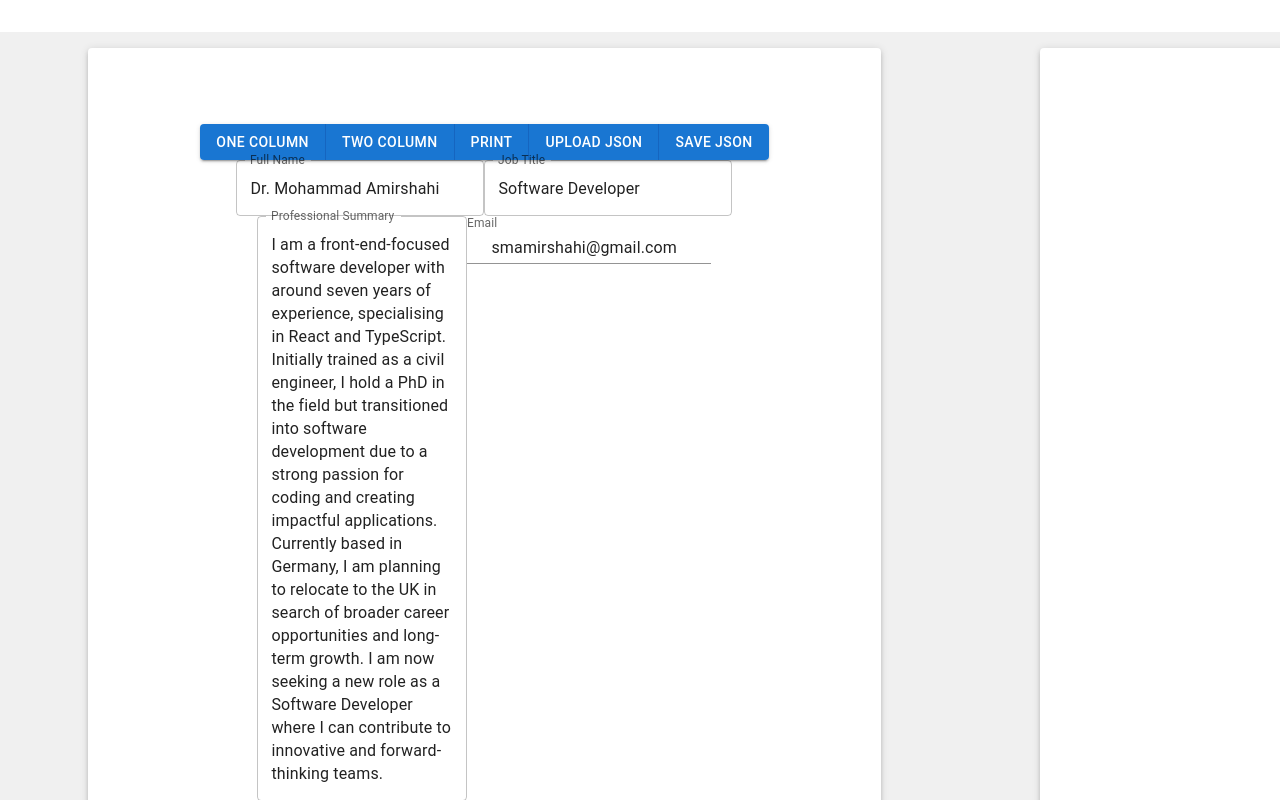
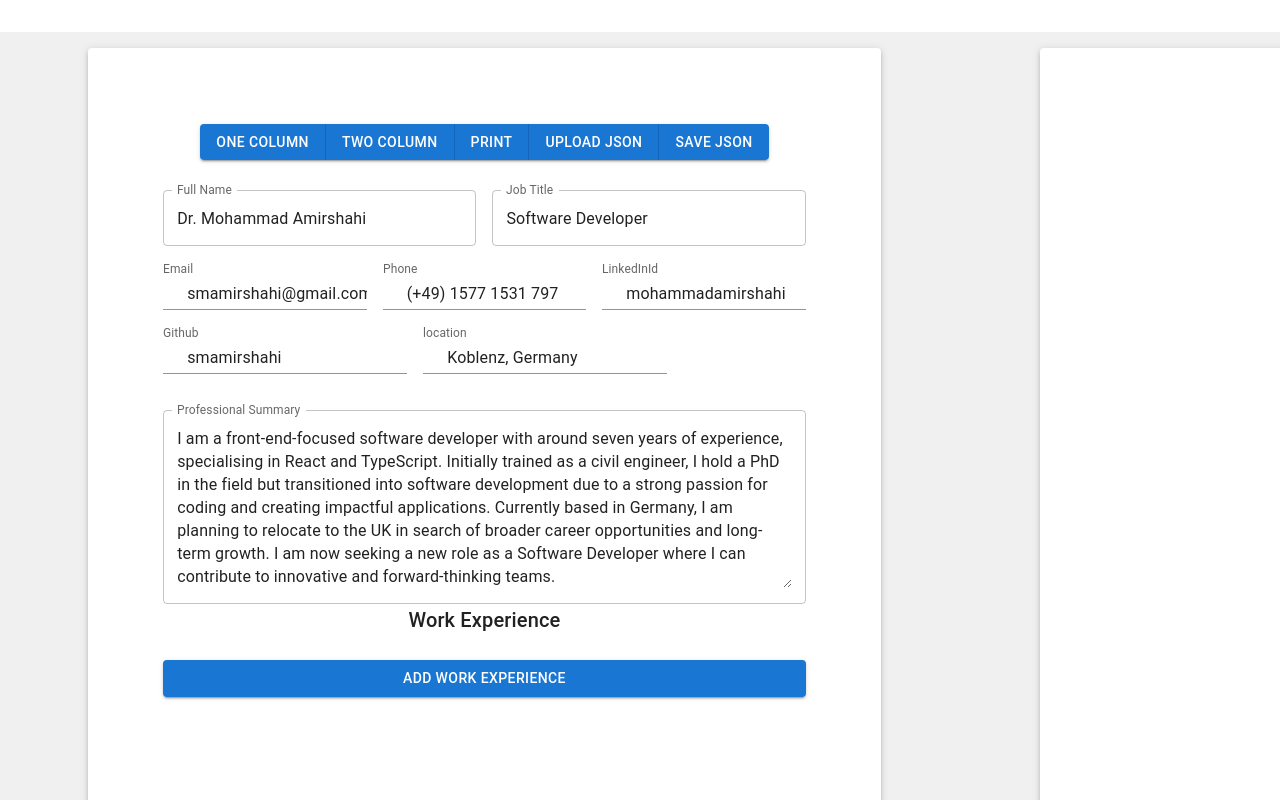
Before and after one commit to smamirshahi/squeezy-cv, a React (Vite) app: page / in a window 1280 px wide. Shown: the top 800 px of the page. Built offline with nearby package versions, Linux system fonts and the light colour scheme; some icons are missing.

Commit message:
[Create-two-pages-for-settings-and-content] Correct the styling and add work experience

```diff
--- a/src/components/template-button.tsx
+++ b/src/components/template-button.tsx
@@ -12,7 +12,11 @@ export function TemplateButton({ printReference }: Props): JSX.Element {
   const dispatch = useDispatch();
 
   return (
-    <ButtonGroup variant="contained" aria-label="Basic button group">
+    <ButtonGroup
+      variant="contained"
+      aria-label="Basic button group"
+      sx={{ mb: "30px" }}
+    >
       <Button onClick={() => dispatch(setTemplate("one-column"))}>
         One Column
       </Button>
--- a/src/pages/settings-page/settings-page.tsx
+++ b/src/pages/settings-page/settings-page.tsx
@@ -1,4 +1,4 @@
-import { Paper, TextField } from "@mui/material";
+import { Box, Paper, TextField } from "@mui/material";
 import { TemplateButton } from "../../components/template-button";
 import { A4_HEIGHT_MM, A4_WIDTH_MM } from "../../common/custom-styles";
 import { applicantSelector } from "../../store/applicant/applicant-slice";
@@ -9,6 +9,7 @@ import LinkedInIcon from "@mui/icons-material/LinkedIn";
 import GitHubIcon from "@mui/icons-material/GitHub";
 import LocationOnIcon from "@mui/icons-material/LocationOn";
 import { TextFieldWithIcon } from "./text-field-with-icon";
+import { ExperienceForm } from "./text-field-work-experience";
 
 interface Props {
   /** The reference to the content */
@@ -31,25 +32,24 @@ export function SettingsPage({ contentRef }: Props): JSX.Element {
       }}
     >
       <TemplateButton printReference={contentRef} />
+      <Box display="flex" gap={2} mb={2}>
         <TextField
           id="outlined-basic"
           label="Full Name"
           variant="outlined"
           value={applicant.nameJobTitle.name}
+          fullWidth
         />
         <TextField
           id="outlined-basic"
           label="Job Title"
           variant="outlined"
           value={applicant.nameJobTitle.currentJobTitle}
+          fullWidth
         />
-      <TextField
-        id="outlined-basic"
-        label="Professional Summary"
-        variant="outlined"
-        multiline
-        value={applicant.professionalSummary.summary}
-      />
+      </Box>
+
+      <Box display="flex" gap={2} mb={2}>
         <TextFieldWithIcon
           icon={<AlternateEmailIcon />}
           label="Email"
@@ -65,6 +65,8 @@ export function SettingsPage({ contentRef }: Props): JSX.Element {
           label="LinkedInId"
           value={applicant.contactInformation.linkedInId}
         />
+      </Box>
+      <Box display="flex" gap={2} mb={2}>
         <TextFieldWithIcon
           icon={<GitHubIcon />}
           label="Github"
@@ -75,6 +77,23 @@ export function SettingsPage({ contentRef }: Props): JSX.Element {
           label="location"
           value={applicant.contactInformation.location}
         />
+      </Box>
+
+      <TextField
+        label="Professional Summary"
+        variant="outlined"
+        multiline
+        value={applicant.professionalSummary.summary}
+        fullWidth
+        sx={{
+          mt: "20px",
+          "& .MuiInputBase-input": {
+            resize: "vertical",
+          },
+        }}
+      />
+
+      <ExperienceForm />
     </Paper>
   );
 }
--- /dev/null
+++ b/src/pages/settings-page/text-field-work-experience.tsx
@@ -0,0 +1,125 @@
+import {
+  Box,
+  Button,
+  IconButton,
+  TextField,
+  Typography,
+  Paper,
+} from "@mui/material";
+import { useState } from "react";
+import DeleteIcon from "@mui/icons-material/Delete";
+
+type WorkExperience = {
+  id: number;
+  jobTitle: string;
+  company: string;
+  location: string;
+  startDate: string;
+  endDate: string;
+  description: string;
+};
+
+export function ExperienceForm() {
+  const [experiences, setExperiences] = useState<WorkExperience[]>([]);
+
+  const handleChange =
+    (id: number, key: keyof WorkExperience) =>
+    (e: React.ChangeEvent<HTMLInputElement>) => {
+      setExperiences((prev) =>
+        prev.map((exp) =>
+          exp.id === id ? { ...exp, [key]: e.target.value } : exp
+        )
+      );
+    };
+
+  const addExperience = () => {
+    setExperiences((prev) => [
+      ...prev,
+      {
+        id: Date.now(),
+        jobTitle: "",
+        company: "",
+        location: "",
+        startDate: "",
+        endDate: "",
+        description: "",
+      },
+    ]);
+  };
+
+  const removeExperience = (id: number) => {
+    setExperiences((prev) => prev.filter((exp) => exp.id !== id));
+  };
+
+  return (
+    <Box sx={{ display: "flex", flexDirection: "column", gap: 3 }}>
+      <Typography variant="h6">Work Experience</Typography>
+
+      {experiences.map((exp) => (
+        <Paper key={exp.id} sx={{ padding: 2, position: "relative" }}>
+          <IconButton
+            onClick={() => removeExperience(exp.id)}
+            sx={{ position: "absolute", top: 8, right: 8 }}
+          >
+            <DeleteIcon />
+          </IconButton>
+
+          <Box sx={{ display: "flex", flexDirection: "column", gap: 2 }}>
+            <TextField
+              label="Job Title"
+              value={exp.jobTitle}
+              onChange={handleChange(exp.id, "jobTitle")}
+              fullWidth
+            />
+            {/* Company and Location in one line */}
+            <Box sx={{ display: "flex", gap: 2 }}>
+              <TextField
+                label="Company"
+                value={exp.company}
+                onChange={handleChange(exp.id, "company")}
+                fullWidth
+              />
+              <TextField
+                label="Location"
+                value={exp.location}
+                onChange={handleChange(exp.id, "location")}
+                fullWidth
+              />
+            </Box>
+            {/* Start and End Date in one line */}
+            <Box sx={{ display: "flex", gap: 2 }}>
+              <TextField
+                label="Start Date"
+                type="date"
+                value={exp.startDate}
+                onChange={handleChange(exp.id, "startDate")}
+                InputLabelProps={{ shrink: true }}
+                fullWidth
+              />
+              <TextField
+                label="End Date"
+                type="date"
+                value={exp.endDate}
+                onChange={handleChange(exp.id, "endDate")}
+                InputLabelProps={{ shrink: true }}
+                fullWidth
+              />
+            </Box>
+            <TextField
+              label="Description"
+              value={exp.description}
+              onChange={handleChange(exp.id, "description")}
+              fullWidth
+              multiline
+              minRows={4}
+            />
+          </Box>
+        </Paper>
+      ))}
+
+      <Button variant="contained" onClick={addExperience}>
+        Add Work Experience
+      </Button>
+    </Box>
+  );
+}
```
Lines whose indentation alone changed are shown as unchanged.
